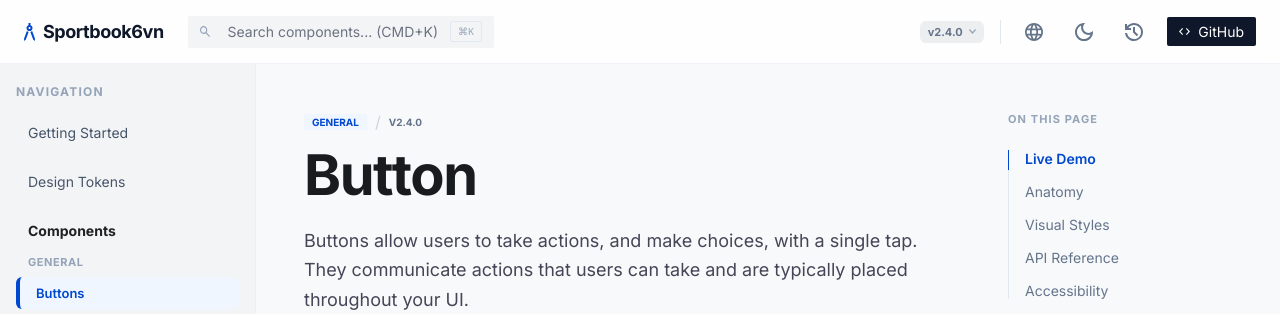
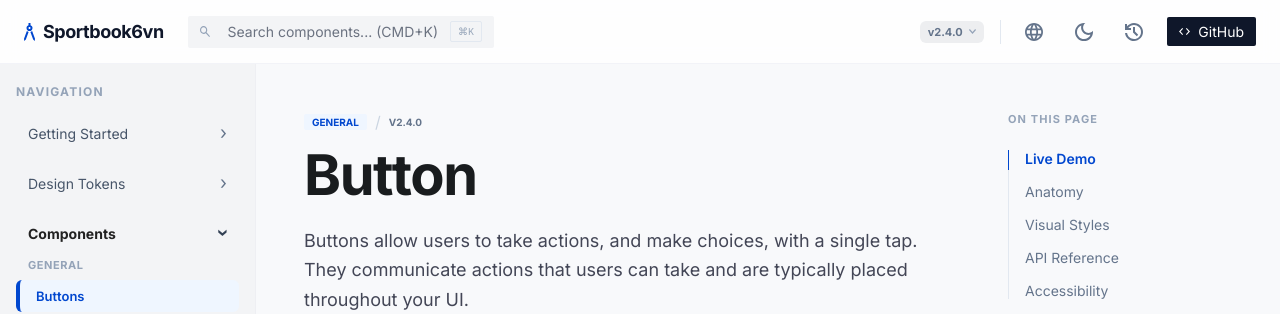
Before and after one commit to hieudeptrai1112/sportbook_mbbiz, an Angular app: page / in a window 1280 px wide. Shown: the top 314 px of the page. Built offline with nearby package versions, Linux system fonts and the light colour scheme.

Commit message:
Add collapse arrows for top-level sidebar sections

```diff
--- a/src/app/app.html
+++ b/src/app/app.html
@@ -99,12 +99,7 @@
           (click)="toggleSection('gettingStarted')"
         >
           <span>Getting Started</span>
-          <img
-            class="chevron"
-            [class.open]="isGettingStartedOpen()"
-            src="/assets/figma/1a5154b0-3ea3-4b82-9785-a45369668f72.svg"
-            alt=""
-          />
+          <span class="section-arrow" [class.open]="isGettingStartedOpen()">›</span>
         </div>
         <div class="sidebar-subgroup" [class.open]="isGettingStartedOpen()">
           <div class="sidebar-link">
@@ -123,12 +118,7 @@
           (click)="toggleSection('designTokens')"
         >
           <span>Design Tokens</span>
-          <img
-            class="chevron"
-            [class.open]="isDesignTokensOpen()"
-            src="/assets/figma/1a5154b0-3ea3-4b82-9785-a45369668f72.svg"
-            alt=""
-          />
+          <span class="section-arrow" [class.open]="isDesignTokensOpen()">›</span>
         </div>
         <div class="sidebar-subgroup" [class.open]="isDesignTokensOpen()">
           <div
@@ -160,12 +150,7 @@
             (click)="toggleSection('components')"
           >
             <span [class.strong]="isComponentsOpen()">Components</span>
-            <img
-              class="chevron rotate"
-              [class.open]="isComponentsOpen()"
-              src="/assets/figma/fab4cb2e-0af8-4c49-85e6-6082bfd79000.svg"
-              alt=""
-            />
+            <span class="section-arrow" [class.open]="isComponentsOpen()">›</span>
           </div>
           <div class="sidebar-subgroup" [class.open]="isComponentsOpen()">
             <span class="sidebar-sublabel">General</span>
--- a/src/app/app.scss
+++ b/src/app/app.scss
@@ -297,23 +297,19 @@
   font-weight: 700;
 }
 
-.sidebar-item img {
-  width: 3.7px;
-  height: 6px;
+.section-arrow {
+  font-size: 18px;
+  line-height: 1;
+  color: #64748b;
+  transition: transform 120ms ease, color 120ms ease;
+  display: inline-flex;
+  align-items: center;
+  justify-content: center;
 }
 
-.sidebar-item img.chevron {
-  transition: transform 120ms ease;
-}
-
-.sidebar-item img.chevron.open {
+.section-arrow.open {
   transform: rotate(90deg);
-}
-
-.sidebar-item img.rotate {
-  width: 6px;
-  height: 3.7px;
-  transform: rotate(-90deg);
+  color: #334155;
 }
 
 .sidebar-group {
```
